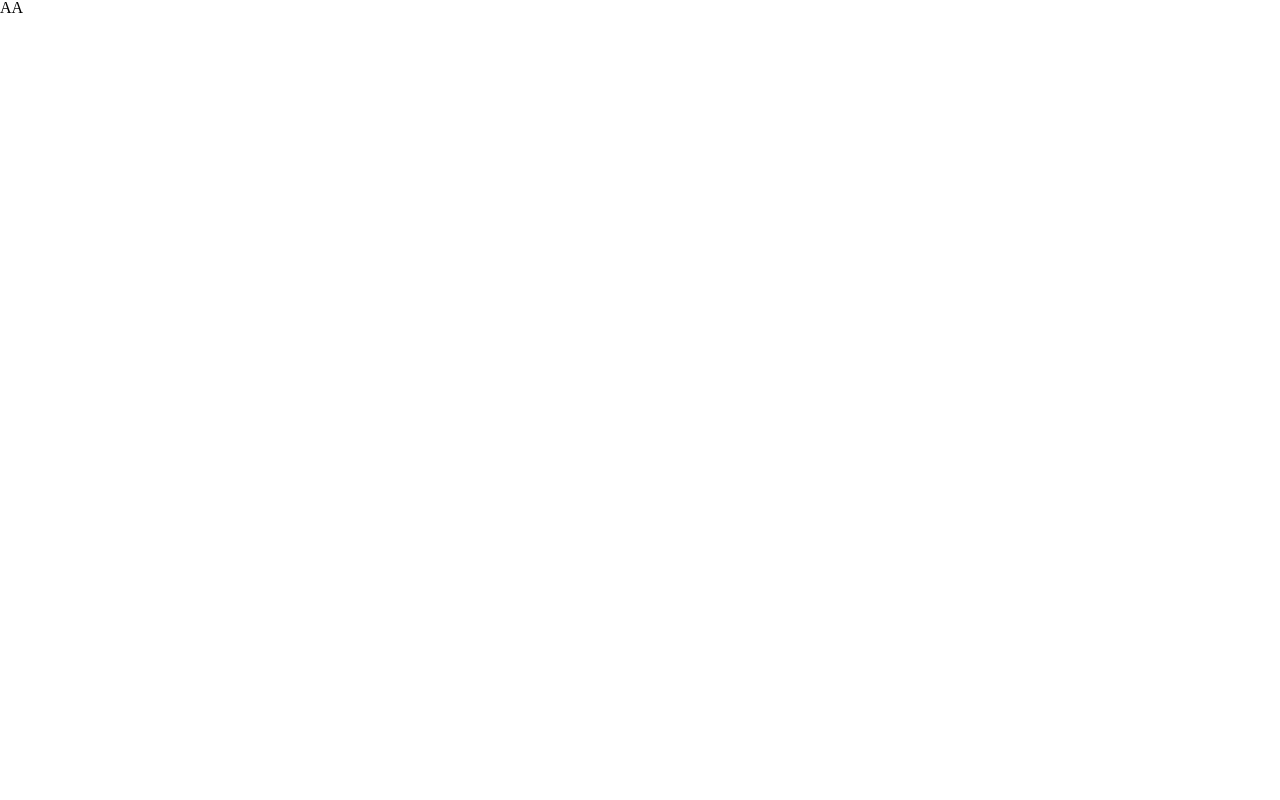
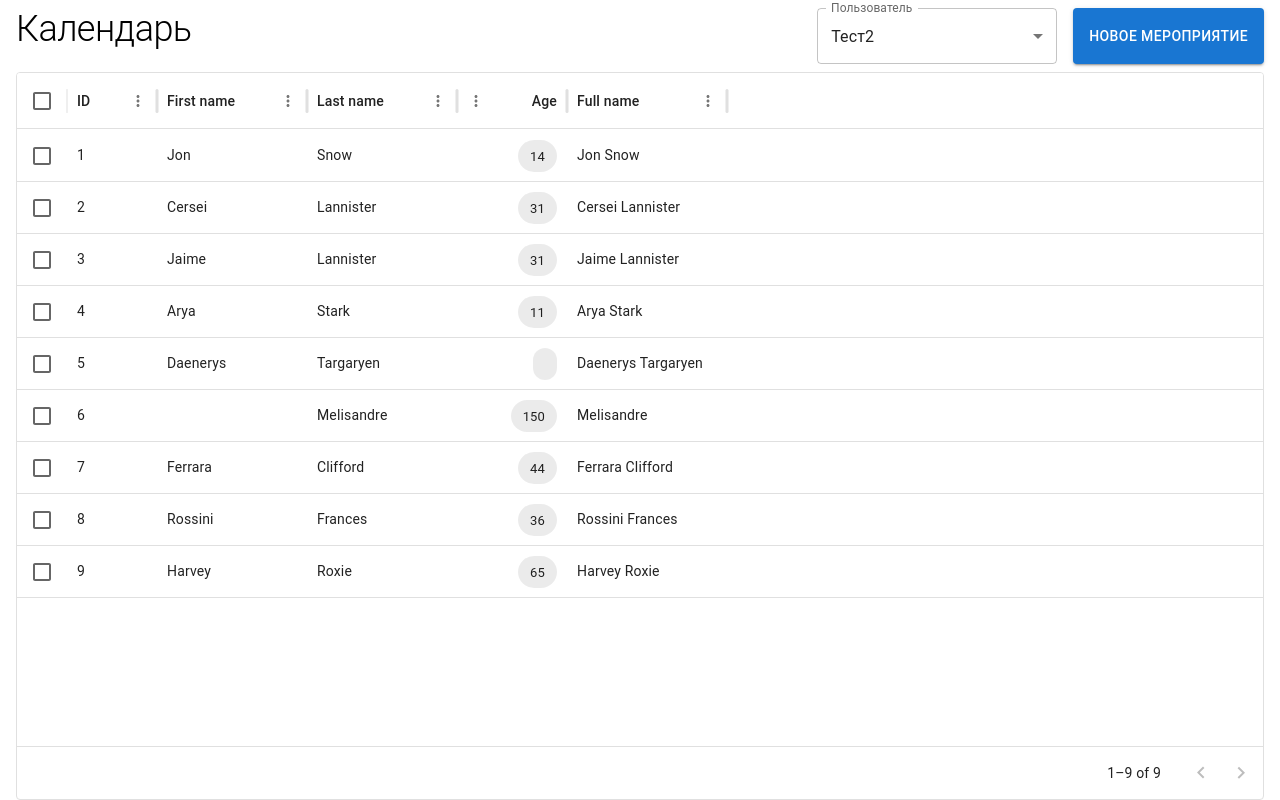
Before and after one commit to Namisami/calendar, a Next.js app in the folder frontend/: page /calendar in a window 1280 px wide. Built offline with nearby package versions, Linux system fonts and the light colour scheme.

Commit message:
add grid

```diff
--- a/frontend/package.json
+++ b/frontend/package.json
@@ -12,6 +12,7 @@
     "@emotion/react": "^11.14.0",
     "@emotion/styled": "^11.14.0",
     "@mui/material": "^6.4.1",
+    "@mui/x-data-grid": "^7.24.1",
     "next": "15.1.6",
     "react": "^19.0.0",
     "react-dom": "^19.0.0"
--- a/frontend/src/app/calendar/page.tsx
+++ b/frontend/src/app/calendar/page.tsx
@@ -1,5 +1,94 @@
+"use client"
+
+import { Box, Button, Chip, FormControl, InputLabel, MenuItem, Select, Stack, Typography } from "@mui/material";
+import { DataGrid, GridColDef } from "@mui/x-data-grid";
+
+const columns: GridColDef<(typeof rows)[number]>[] = [
+  { field: 'id', headerName: 'ID', width: 90 },
+  {
+    field: 'firstName',
+    headerName: 'First name',
+    width: 150,
+    editable: true,
+  },
+  {
+    field: 'lastName',
+    headerName: 'Last name',
+    width: 150,
+    editable: true,
+  },
+  {
+    field: 'age',
+    headerName: 'Age',
+    type: 'number',
+    width: 110,
+    editable: true,
+    renderCell: ({ value }) => (<Chip label={value} />)
+  },
+  {
+    field: 'fullName',
+    headerName: 'Full name',
+    description: 'This column has a value getter and is not sortable.',
+    sortable: false,
+    width: 160,
+    valueGetter: (_, row) => `${row.firstName || ''} ${row.lastName || ''}`,
+  },
+];
+
+const rows = [
+  { id: 1, lastName: 'Snow', firstName: 'Jon', age: 14 },
+  { id: 2, lastName: 'Lannister', firstName: 'Cersei', age: 31 },
+  { id: 3, lastName: 'Lannister', firstName: 'Jaime', age: 31 },
+  { id: 4, lastName: 'Stark', firstName: 'Arya', age: 11 },
+  { id: 5, lastName: 'Targaryen', firstName: 'Daenerys', age: null },
+  { id: 6, lastName: 'Melisandre', firstName: null, age: 150 },
+  { id: 7, lastName: 'Clifford', firstName: 'Ferrara', age: 44 },
+  { id: 8, lastName: 'Frances', firstName: 'Rossini', age: 36 },
+  { id: 9, lastName: 'Roxie', firstName: 'Harvey', age: 65 },
+];
+
 export default function MainPage() {
   return (
-    <div>AA</div>
+    <Box height="100%" mx={2}>
+      <Stack direction="column" height="100%" gap={1}>
+        <Stack direction="row" justifyContent="space-between" mt={1}>
+          <Typography variant="h1">Календарь</Typography>
+          <Stack direction="row" gap={2} alignItems="center">
+            <FormControl>
+              <InputLabel id="select-users-label">Пользователь</InputLabel>
+              <Select
+                labelId="select-users-label"
+                id="select-users"
+                value={1}
+                label="Пользователь"
+                size="medium"
+                sx={{ width: "240px" }}
+              >
+                <MenuItem value={0}>Тест1</MenuItem>
+                <MenuItem value={1}>Тест2</MenuItem>
+                <MenuItem value={2}>Тест3</MenuItem>
+              </Select>
+            </FormControl>
+            <Button variant="contained" sx={{ height: "100%" }} size="medium">
+              Новое мероприятие
+            </Button>
+          </Stack>
+        </Stack>
+        <DataGrid
+          rows={rows}
+          columns={columns}
+          initialState={{
+            pagination: {
+              paginationModel: {
+                pageSize: 10,
+              },
+            },
+          }}
+          pageSizeOptions={[10]}
+          checkboxSelection
+          disableRowSelectionOnClick
+        />
+      </Stack>
+    </Box>
   );
 }
--- /dev/null
+++ b/frontend/src/app/globals.css
@@ -0,0 +1,3 @@
+html, body, main {
+  height: 100%;
+}
--- a/frontend/src/app/layout.tsx
+++ b/frontend/src/app/layout.tsx
@@ -1,6 +1,8 @@
 import type { Metadata } from "next";
 import { Geist, Geist_Mono } from "next/font/google";
-import './reset.css';
+import ThemeProvider from "@/app/theme";
+import '@/app/reset.css';
+import '@/app/globals.css';
 
 const geistSans = Geist({
   variable: "--font-geist-sans",
@@ -25,7 +27,11 @@ export default function RootLayout({
   return (
     <html lang="en">
       <body className={`${geistSans.variable} ${geistMono.variable}`}>
-        {children}
+        <main>
+          <ThemeProvider>
+            {children}
+          </ThemeProvider>
+        </main>
       </body>
     </html>
   );
--- /dev/null
+++ b/frontend/src/app/theme.tsx
@@ -0,0 +1,19 @@
+"use client"
+
+import { createTheme, ThemeProvider as ThemeProviderMui } from "@mui/material";
+
+const theme = createTheme({
+  typography: {
+    h1: {
+      fontSize: "36px"
+    }
+  }
+});
+
+export default function ThemeProvider({ children }: React.PropsWithChildren) {
+  return (
+    <ThemeProviderMui theme={theme}>
+      { children }
+    </ThemeProviderMui>
+  )
+};
```
Also changed, not shown: 1 other file (tests, documents, lock files or other folders).
